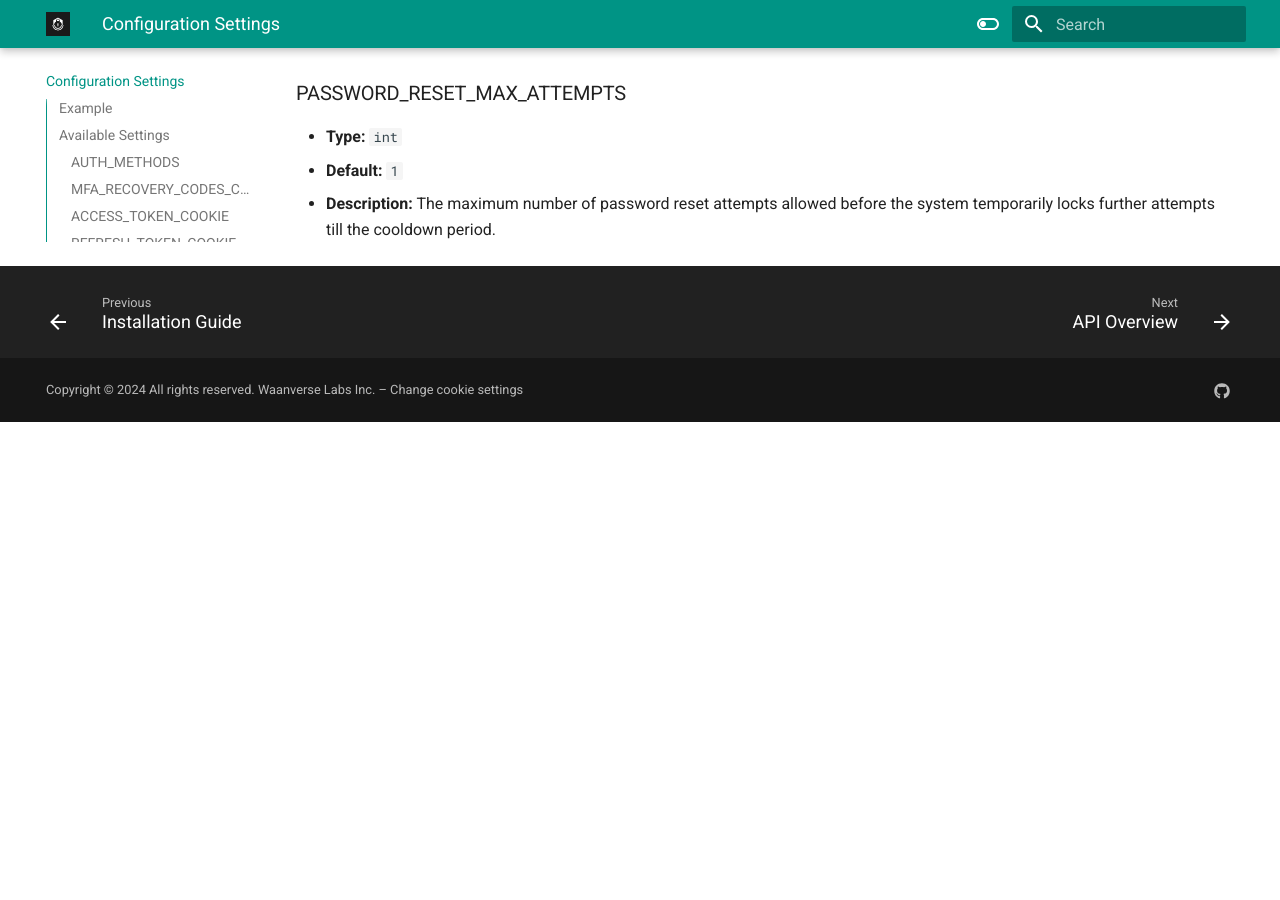
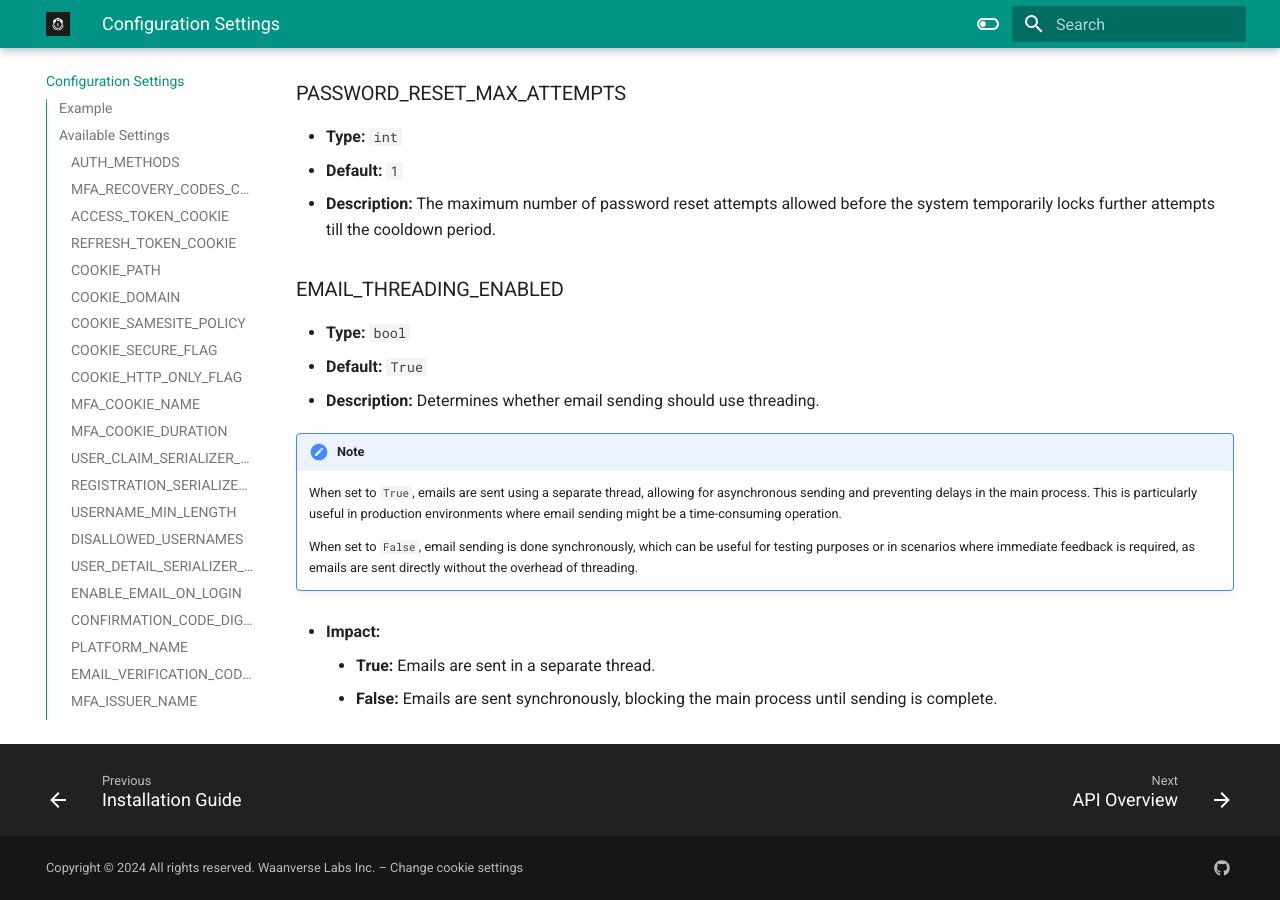
Before and after one commit to Theetawee/DJ_WAANVERSE_AUTH, an MkDocs documentation site: the page built from docs/configuration.md, in a window 1280 px wide and 900 px high, scrolled down 5301 px. Built offline with MkDocs 1.6.1 and Material for MkDocs 9.7.7, drawn with Linux system fonts in a browser that asks for light colours; plug-ins that fetch from the network failed and are left out; the version menu is left out; before the commit the page ends 5723 px from its top, so only the background shows below that.

Commit message:
added new setting.
EMAIL_THREADING_ENABLED : True

```diff
--- a/docs/configuration.md
+++ b/docs/configuration.md
@@ -162,3 +162,20 @@ The `dj_waanverse_auth` package provides a flexible configuration system to tail
 - **Type:** `int`
 - **Default:** `1`
 - **Description:** The maximum number of password reset attempts allowed before the system temporarily locks further attempts till the cooldown period.
+
+### EMAIL_THREADING_ENABLED
+
+- **Type:** `bool`
+- **Default:** `True`
+- **Description:** Determines whether email sending should use threading.
+
+!!! note "Note"
+
+    When set to `True`, emails are sent using a separate thread, allowing for asynchronous sending and preventing delays in the main process. This is particularly useful in production environments where email sending might be a time-consuming operation.
+
+    When set to `False`, email sending is done synchronously, which can be useful for testing purposes or in scenarios where immediate feedback is required, as emails are sent directly without the overhead of threading.
+
+- **Impact:**
+
+    - **True:** Emails are sent in a separate thread.
+    - **False:** Emails are sent synchronously, blocking the main process until sending is complete.
```
Also changed, not shown: docs/endpoints.md (+9 -9 lines), docs/endpoints/login.md (+1 -1 lines), 7 other files.
